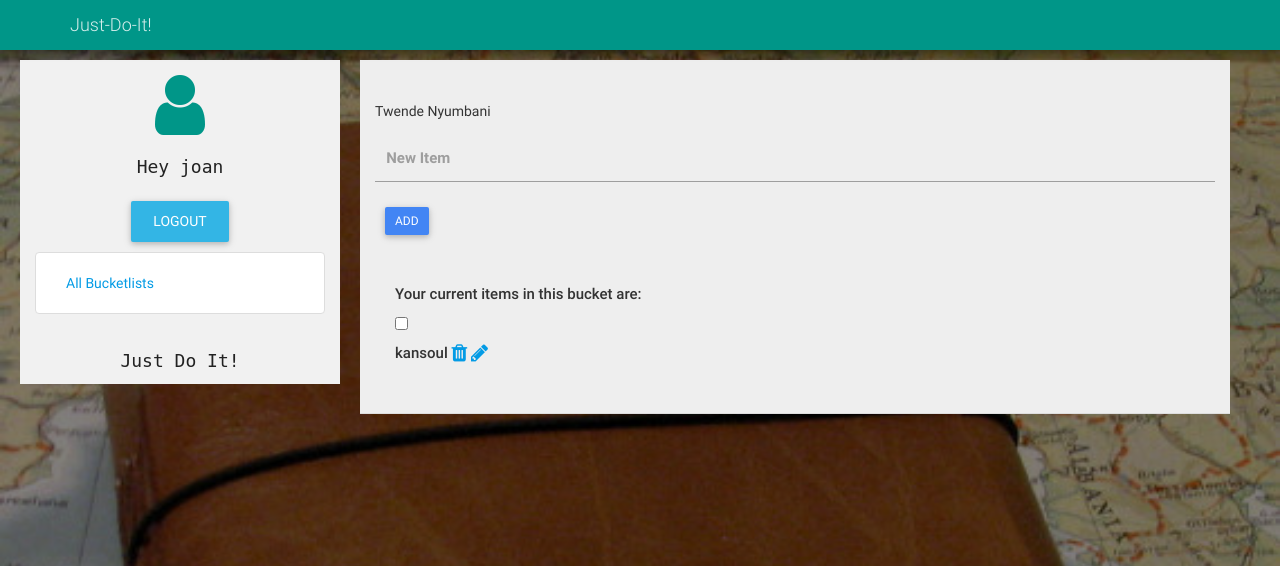
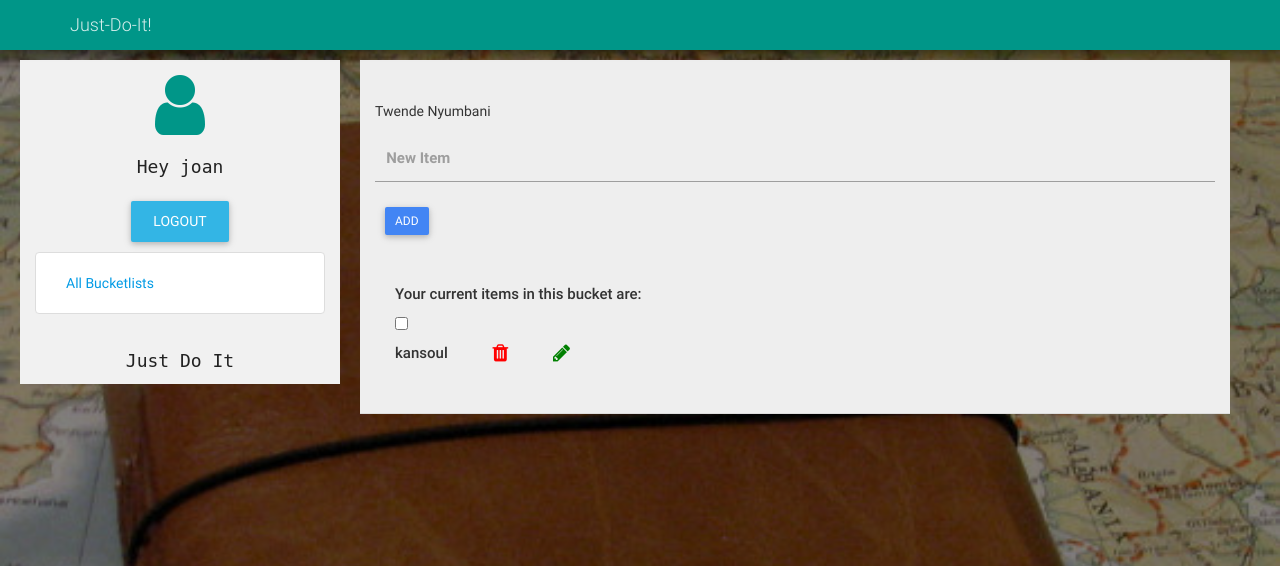
Before and after one commit to JoanNgatia/Just-Do-It, a Django app: page /bucketlists/1/items/ in a window 1280 px wide. Shown: the top 566 px of the page. Run offline with Django 3.2, Linux system fonts and the light colour scheme; a user stored in the database is signed in; data comes from the database, SQL or seed files in the repository; data that the repository does not hold is empty; parts of the project's set-up code (start-up, migrations or seed data) failed here and were passed over; some libraries are stand-ins or nearby versions.

Commit message:
[Chore] UI changes

```diff
--- a/bucketlist/static/css/bucketlist.css
+++ b/bucketlist/static/css/bucketlist.css
@@ -161,6 +161,21 @@ a.data-content {
   height: 200px;
   margin-left: 20%
 }
+
+.fa-trash {
+  color: red;
+  margin-left: 5%;
+}
+
+.fa-pencil {
+  color: green;
+  margin-left: 5%;
+}
+
+.fa-eye {
+  color: black;
+  margin-left: 5%;
+}
 /*End of all bucketlists view*/
 
 /* Style the buttons that are used to open and close the accordion panel */
--- a/bucketlist/templates/bucketlists/bucketitems.html
+++ b/bucketlist/templates/bucketlists/bucketitems.html
@@ -22,7 +22,7 @@
           <li class="list-group-item"><a href="/bucketlists/">All Bucketlists</a></li>
       </ul><br>
       <div>
-        <h4>{{user.tagline}}!</h4>
+        <h4>{{user.tagline}}</h4>
       </div>
     </div>
     <div class="col-sm-9 col-sm-offset-3">
```
